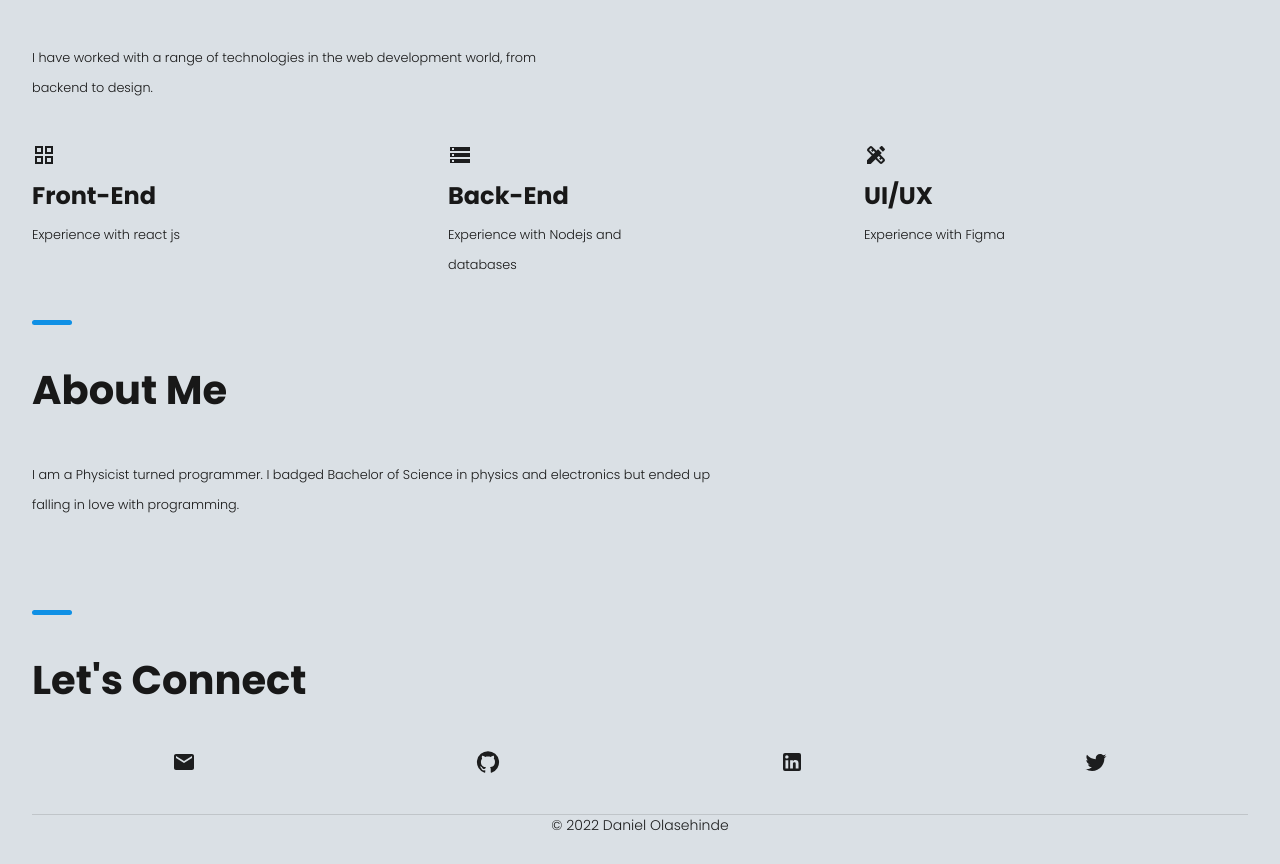
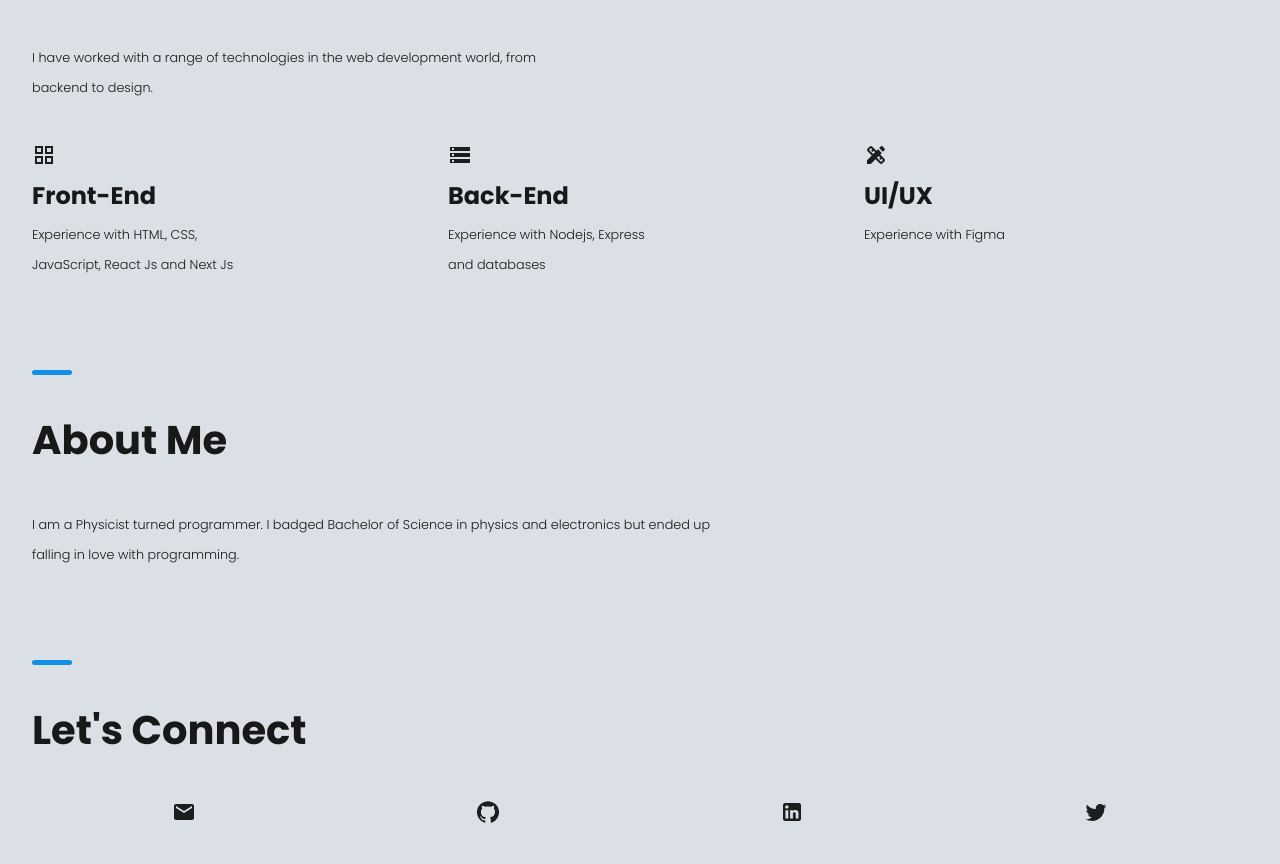
Before and after one commit to DTEQ46/Portfolio, a Next.js app: page / in a window 1280 px wide. Shown: the part 1933-2797 px from the top of the page. Built offline with nearby package versions, Linux system fonts and the light colour scheme.

Commit message:
Add files via upload

```diff
--- a/Components/About.js
+++ b/Components/About.js
@@ -4,7 +4,7 @@ import styles from '../styles/About.module.css';
 
 function About() {
   return (
-    <div>
+    <div id="about">
       <Divider name="About Me" />
       <div className={styles.about}>
         I am a Physicist turned programmer. I badged Bachelor of Science in
--- a/Components/Banner.js
+++ b/Components/Banner.js
@@ -2,27 +2,37 @@ import React from 'react';
 import NextLink from 'next/link';
 import { Link } from '@mui/material';
 import styles from '../styles/Banner.module.css';
+import { useRouter } from 'next/router';
 
 function Banner() {
+  const router = useRouter();
   return (
     <div className={styles.subContainer}>
-      <div className={styles.nav}>
+      <div id="home" className={styles.nav}>
         <div className={styles.logo}>
           <img src="/images/logo.svg"></img>
         </div>
         <div className={styles.links}>
-          <NextLink href="#home" passHref>
-            <Link style={{ textDecoration: 'none' }}>Home</Link>
-          </NextLink>
-          <NextLink href="#home" passHref>
-            <Link style={{ textDecoration: 'none' }}>Projects</Link>
-          </NextLink>
-          <NextLink href="#home" passHref>
-            <Link style={{ textDecoration: 'none' }}>About</Link>
-          </NextLink>
+          <Link href="#home" style={{ textDecoration: 'none' }}>
+            Home
+          </Link>
+
+          <Link href="#projects" style={{ textDecoration: 'none' }}>
+            Projects
+          </Link>
+
+          <Link href="#about" style={{ textDecoration: 'none' }}>
+            About
+          </Link>
         </div>
         <div className={styles.buttonCon}>
-          <button>Let's Talk</button>
+          <button
+            onClick={() => {
+              router.push('mailto:olasehindedaniel109@gmail.com');
+            }}
+          >
+            Let's Talk
+          </button>
         </div>
       </div>
       <div className={styles.intro}>
--- a/Components/Connect.js
+++ b/Components/Connect.js
@@ -12,10 +12,34 @@ function Connect() {
     <div>
       <Divider name="Let's Connect" />
       <div className={styles.icons}>
-        <EmailIcon className={styles.Mui} />
-        <GitHubIcon className={styles.Mui} />
-        <LinkedInIcon className={styles.Mui} />
-        <TwitterIcon className={styles.Mui} />
+        <a
+          target="_blank"
+          href="mailto:olasehindedaniel109@gmail.com"
+          rel="noopener noreferrer"
+        >
+          <EmailIcon className={styles.Mui} />
+        </a>
+        <a
+          target="_blank"
+          href="https://github.com/DTEQ46"
+          rel="noopener noreferrer"
+        >
+          <GitHubIcon className={styles.Mui} />
+        </a>
+        <a
+          target="_blank"
+          href="https://www.linkedin.com/in/olasehinde-daniel-89399b1b6/"
+          rel="noopener noreferrer"
+        >
+          <LinkedInIcon className={styles.Mui} />
+        </a>
+        <a
+          target="_blank"
+          href="https://twitter.com/danitex46"
+          rel="noopener noreferrer"
+        >
+          <TwitterIcon className={styles.Mui} />
+        </a>
       </div>
     </div>
   );
--- a/Components/ProjectGrid.js
+++ b/Components/ProjectGrid.js
@@ -6,7 +6,7 @@ import data from '../utils/data';
 
 function ProjectGrid() {
   return (
-    <div>
+    <div id="projects">
       <Divider name="Projects" />
       <Grid container spacing={4} style={{ marginBottom: '90px' }}>
         {data.map((project) => (
--- a/Components/Projects.js
+++ b/Components/Projects.js
@@ -11,7 +11,7 @@ import React from 'react';
 function Projects({ project }) {
   return (
     <Card>
-      <NextLink href={`${project.source}`} passHref>
+      <a target="_blank" href={`${project.source}`} rel="noopener noreferrer">
         <CardActionArea>
           <CardContent>
             <Typography style={{ fontWeight: 'bold' }}>
@@ -24,7 +24,7 @@ function Projects({ project }) {
             title={project.name}
           ></CardMedia>
         </CardActionArea>
-      </NextLink>
+      </a>
     </Card>
   );
 }
--- a/Components/Technologies.js
+++ b/Components/Technologies.js
@@ -14,17 +14,19 @@ function Technologies() {
         I have worked with a range of technologies in the web development world,
         from backend to design.
       </div>
-      <Grid container spacing={4} style={{ marginBottom: '40px' }}>
+      <Grid container spacing={4} style={{ marginBottom: '90px' }}>
         <Grid item md={4}>
           <GridViewIcon />
           <div className={styles.techType}>Front-End</div>
-          <div className={styles.techTypeDisc}>Experience with react js</div>
+          <div className={styles.techTypeDisc}>
+            Experience with HTML, CSS, JavaScript, React Js and Next Js
+          </div>
         </Grid>
         <Grid item md={4}>
           <StorageIcon />
           <div className={styles.techType}>Back-End</div>
           <div className={styles.techTypeDisc}>
-            Experience with Nodejs and databases
+            Experience with Nodejs, Express and databases
           </div>
         </Grid>
         <Grid item md={4}>
--- a/styles/Technologies.module.css
+++ b/styles/Technologies.module.css
@@ -17,7 +17,7 @@
   color: #181818;
 }
 .techTypeDisc {
-  max-width: 200px;
+  max-width: 220px;
   height: 60px;
   font-family: 'Poppins';
   font-style: normal;
```
